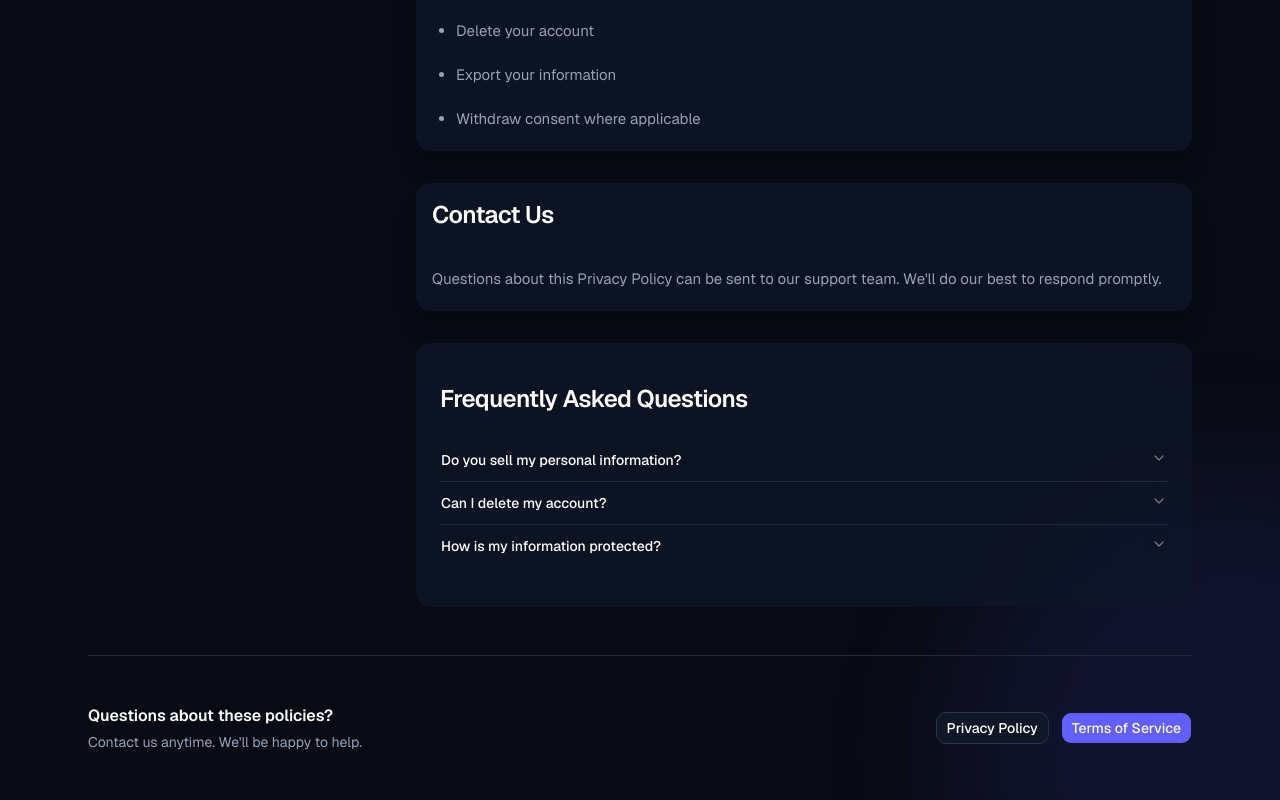
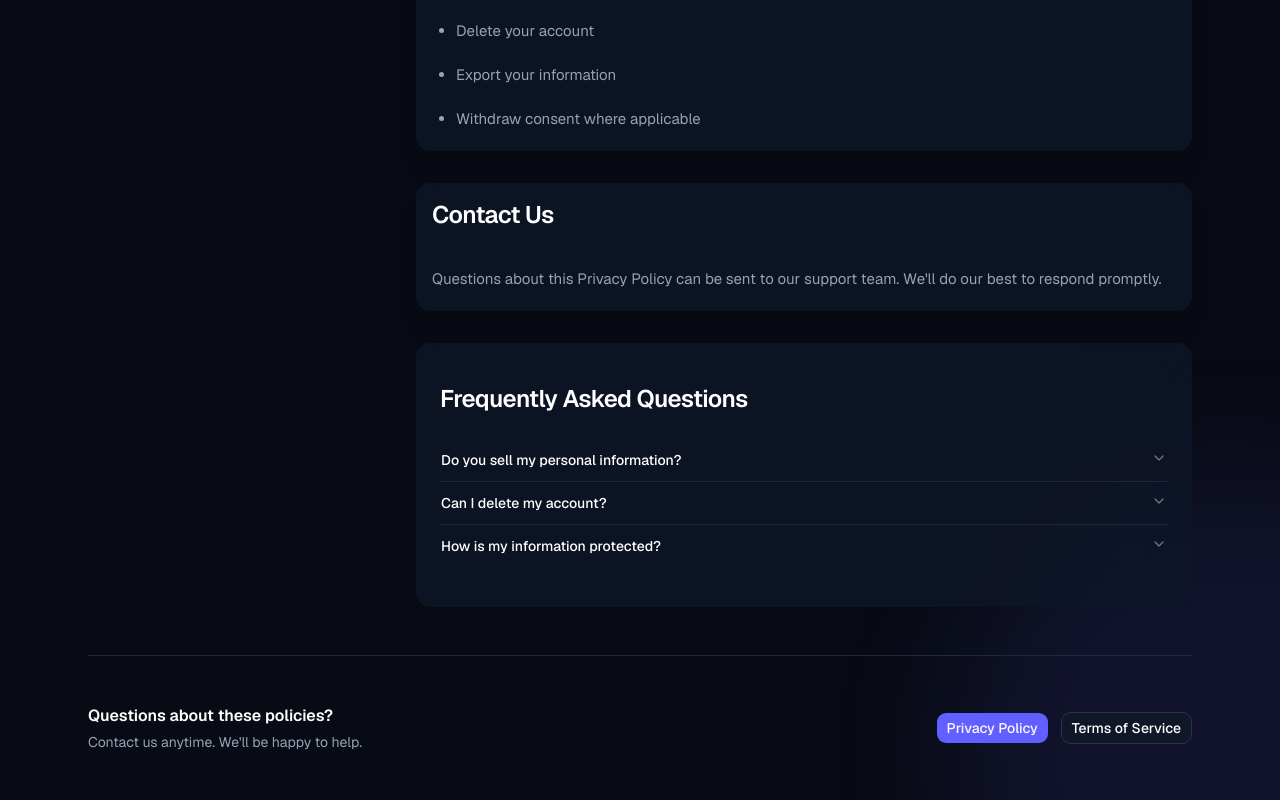
Before and after one commit to Mrityunjay383/taskflow, a Next.js app in the folder apps/client/: page /privacy in a window 1280 px wide. Shown: the part 2789-3589 px from the top of the page. Built offline with nearby package versions, Linux system fonts and the light colour scheme; no server answers.

Commit message:
Legal pages setup

```diff
--- a/apps/client/src/components/partials/legal/layout.tsx
+++ b/apps/client/src/components/partials/legal/layout.tsx
@@ -1,4 +1,7 @@
+"use client";
+
 import Link from "next/link";
+import { usePathname } from "next/navigation";
 
 import { CheckSquare } from "lucide-react";
 
@@ -13,6 +16,8 @@ export default function LegalLayout({
     lastUpdated,
     children,
 }: LegalLayoutProps) {
+    const pathname = usePathname();
+
     return (
         <main className="relative min-h-screen bg-[#080B14]">
             {/* Ambient Background */}
@@ -88,13 +93,25 @@ export default function LegalLayout({
                     <div className="flex gap-3">
                         <Button
                             asChild
-                            variant="outline"
-                            className="border-[#293548] bg-[#101827] text-white hover:bg-[#172033]"
+                            variant={pathname === "/privacy" ? "default" : "outline"}
+                            className={
+                                pathname === "/privacy"
+                                    ? "bg-indigo-500 hover:bg-indigo-600"
+                                    : "border-[#293548] bg-[#101827] text-white hover:text-gray-200 hover:bg-[#172033]"
+                            }
                         >
                             <Link href="/privacy">Privacy Policy</Link>
                         </Button>
 
-                        <Button asChild className="bg-indigo-500 hover:bg-indigo-600">
+                        <Button
+                            asChild
+                            variant={pathname === "/terms" ? "default" : "outline"}
+                            className={
+                                pathname === "/terms"
+                                    ? "bg-indigo-500 hover:bg-indigo-600"
+                                    : "border-[#293548] bg-[#101827] text-white hover:text-gray-200 hover:bg-[#172033]"
+                            }
+                        >
                             <Link href="/terms">Terms of Service</Link>
                         </Button>
                     </div>
```
